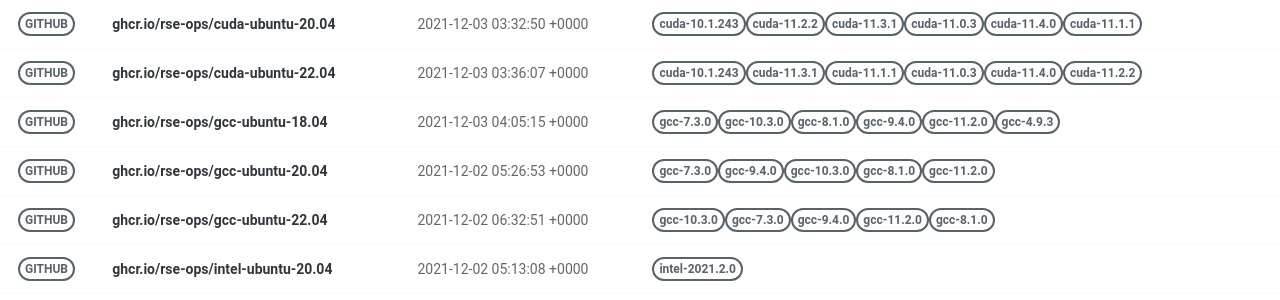
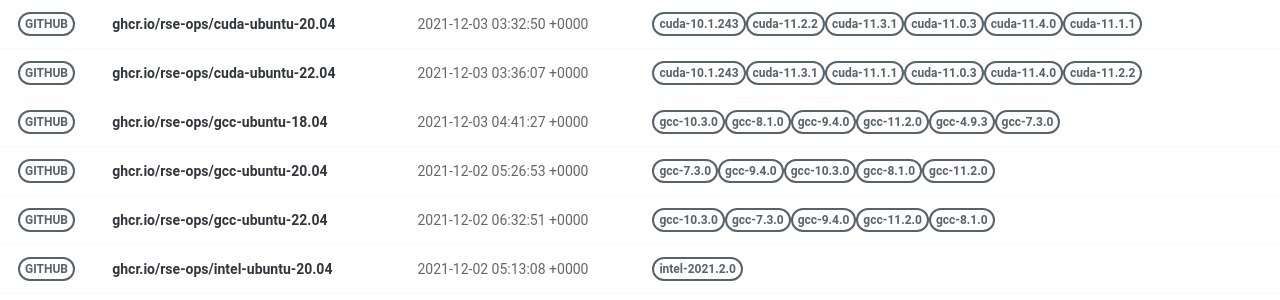
Before and after one commit to rse-ops/docker-images, a Jekyll site: the page built from pages/index.md, in a window 1280 px wide. Shown: the part 277-577 px from the top of the page. Built offline with Jekyll 4.4.1, drawn with Linux system fonts in a browser that asks for light colours; nearby versions of some CDN libraries.

Commit message:
Automated push to update library 2021-12-03

```diff
--- a/_library/ghcr.io-rse-ops-gcc-ubuntu-18.04.md
+++ b/_library/ghcr.io-rse-ops-gcc-ubuntu-18.04.md
@@ -1,14 +1,11 @@
 ---
 layout: container
 name: ghcr.io/rse-ops/gcc-ubuntu-18.04
-updated_at: 2021-12-03 04:05:15.501132
+updated_at: 2021-12-03 04:41:27.463597
 
 
 container_url: https://github.com/orgs/rse-ops/packages/container/package/gcc-ubuntu-18.04
 versions:
- - tag: gcc-7.3.0
-   dockerfile: https://github.com/rse-ops/docker-images/blob/main/ubuntu/gcc/Dockerfile
-   manifest: https://crane.ggcr.dev/manifest/ghcr.io/rse-ops/gcc-ubuntu-18.04:gcc-7.3.0
  - tag: gcc-10.3.0
    dockerfile: https://github.com/rse-ops/docker-images/blob/main/ubuntu/gcc/Dockerfile
    manifest: https://crane.ggcr.dev/manifest/ghcr.io/rse-ops/gcc-ubuntu-18.04:gcc-10.3.0
```
Also changed, not shown: other parts of _library/ghcr.io-rse-ops-gcc-ubuntu-18.04.md (+3 -0 lines).
